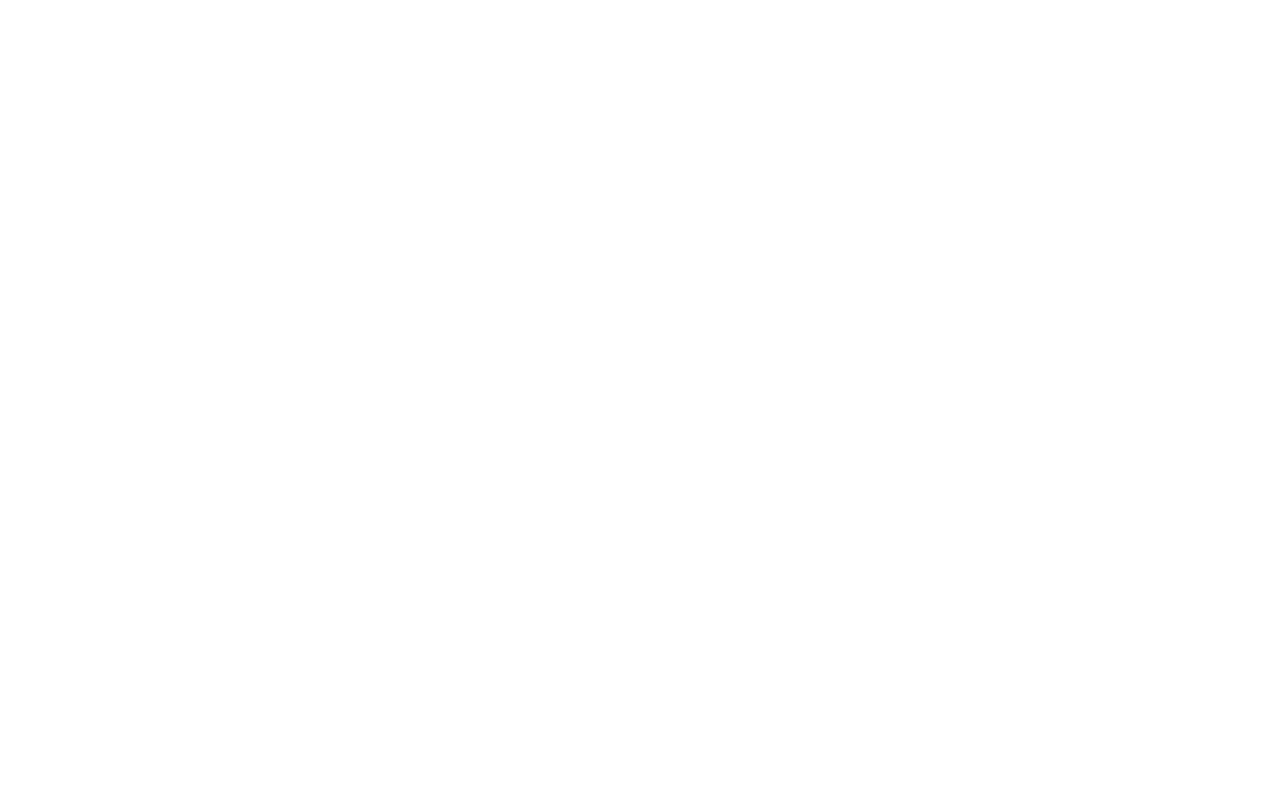
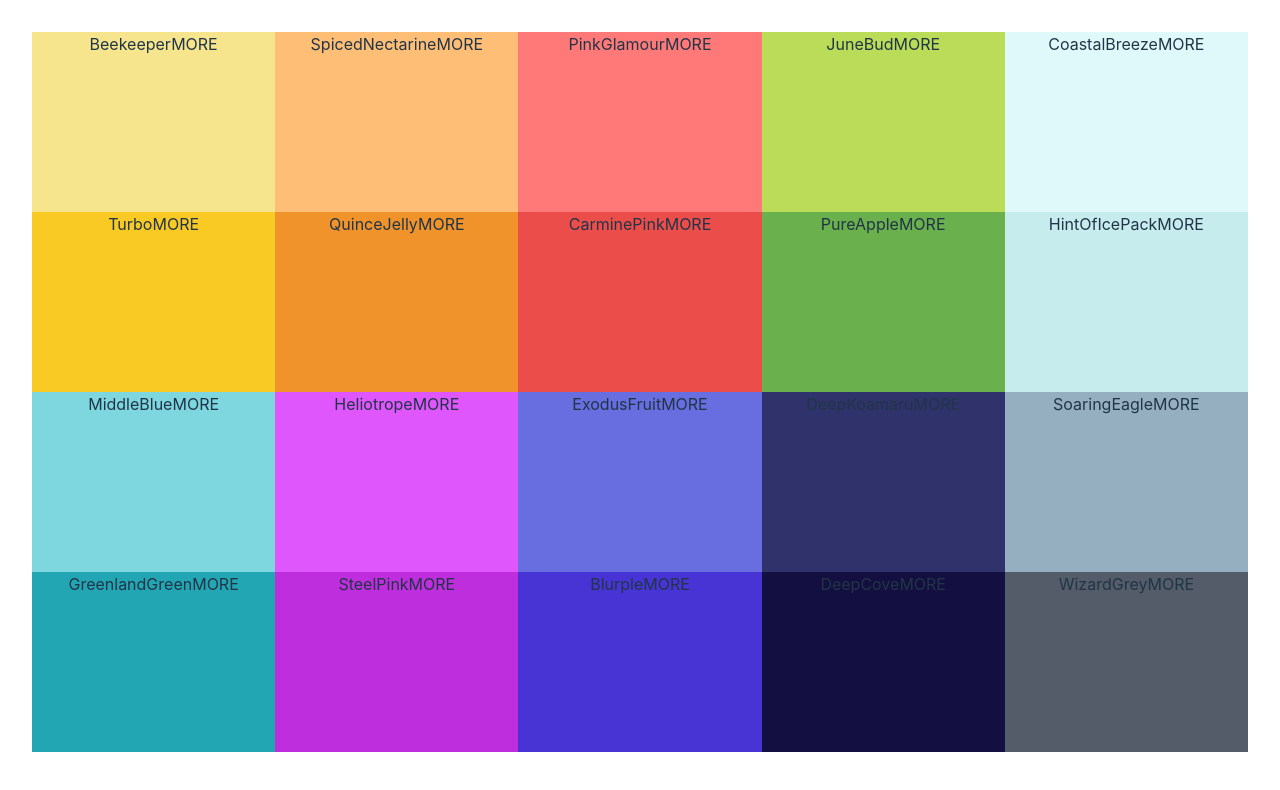
Before and after one commit to mponpol/colors-app, a React (Vite) app: page / in a window 1280 px wide. Shown: the top 790 px of the page. Built offline with nearby package versions, Linux system fonts and the light colour scheme.

Commit message:
Add ColorBox

```diff
--- a/src/App.jsx
+++ b/src/App.jsx
@@ -1,11 +1,8 @@
-import { useState } from 'react';
 import Palette from './Palette';
 import seedPalettes from './seedPalettes';
 import './App.css';
 
 function App() {
-  const [count, setCount] = useState(0);
-
   return (
     <div>
       <Palette {...seedPalettes[4]} />
--- /dev/null
+++ b/src/ColorBox.css
@@ -0,0 +1,8 @@
+.ColorBox {
+  width: 20%;
+  height: 25%;
+  margin: 0 auto;
+  display: inline-block;
+  position: relative;
+  cursor: pointer;
+}
--- /dev/null
+++ b/src/ColorBox.jsx
@@ -0,0 +1,12 @@
+import './ColorBox.css';
+
+function ColorBox({ background, name }) {
+  return (
+    <div style={{ background: background }} className="ColorBox">
+      <span>{name}</span>
+      <span>MORE</span>
+    </div>
+  );
+}
+
+export default ColorBox;
--- /dev/null
+++ b/src/Palette.css
@@ -0,0 +1,7 @@
+.Palette {
+  height: 100vh;
+}
+
+.Palette-colors {
+  height: 90%;
+}
--- a/src/Palette.jsx
+++ b/src/Palette.jsx
@@ -1,8 +1,14 @@
-function Palette() {
+import ColorBox from './ColorBox';
+import './Palette.css';
+
+function Palette({ colors }) {
+  const colorBoxes = colors.map(color => (
+    <ColorBox background={color.color} name={color.name} />
+  ));
   return (
     <div className="Palette">
       {/* Navbar goes here */}
-      <div className="Palette-colors">{/* bunch of color boxes */}</div>
+      <div className="Palette-colors">{colorBoxes}</div>
       {/* footer eventually */}
     </div>
   );
```
